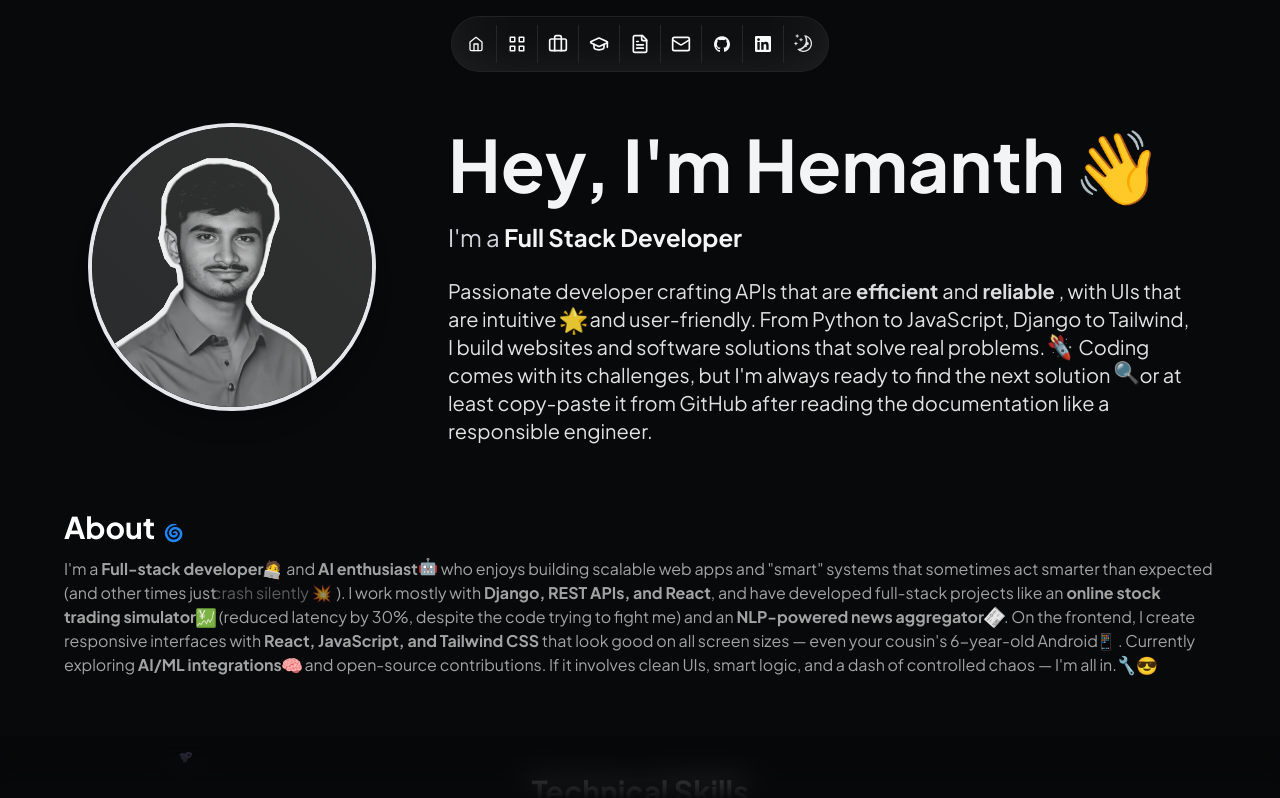
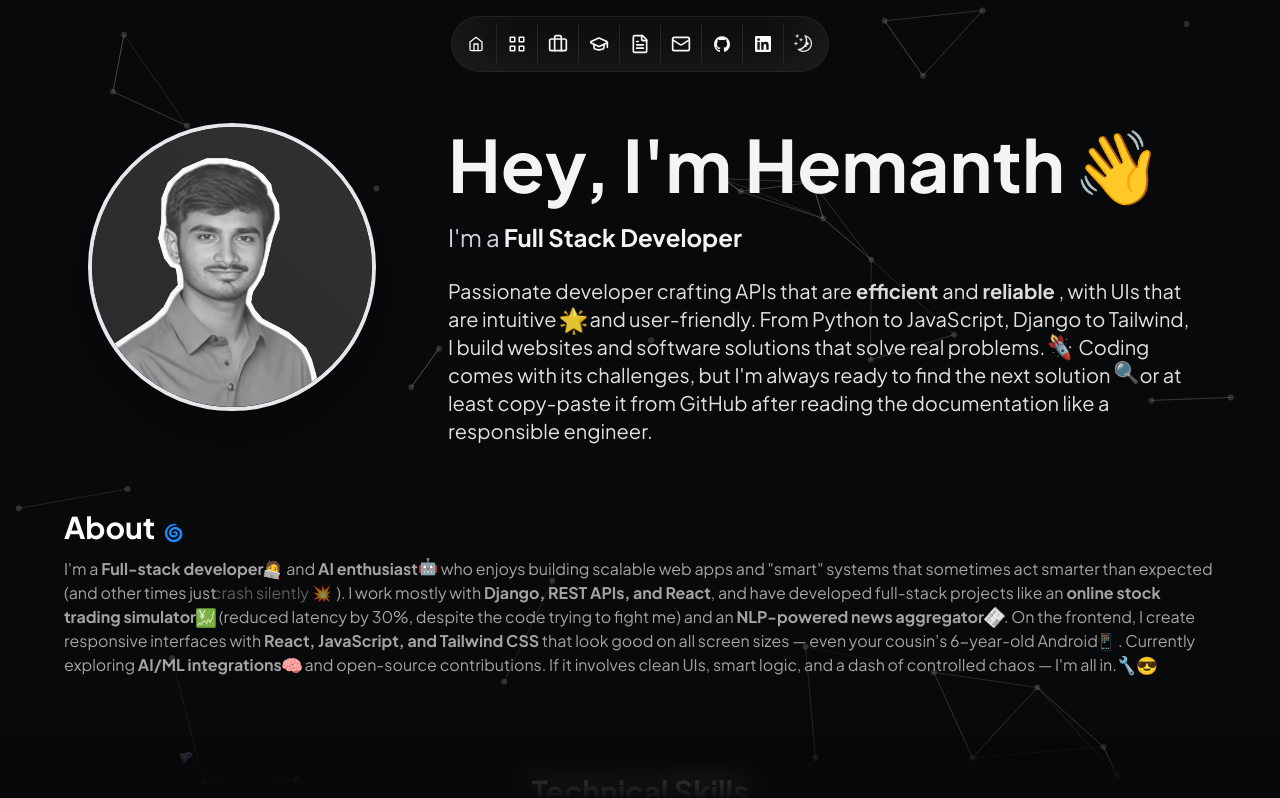
Before and after one commit to Hemanth-1354/HK-Portfolio, a Next.js app: page / in a window 1280 px wide. Shown: the top 798 px of the page. Built offline with nearby package versions, Linux system fonts and the light colour scheme.

Commit message:
Savepoint3

```diff
--- a/components/Header.jsx
+++ b/components/Header.jsx
@@ -2,12 +2,106 @@
 import Image from "next/image";
 import React, { useState, useEffect } from "react";
 import { motion } from "framer-motion";
+import Particles from "react-tsparticles";
+import { loadSlim } from "tsparticles-slim";
+
+const TypingText = ({ text }) => {
+  const [displayedText, setDisplayedText] = useState("");
+  const [currentIndex, setCurrentIndex] = useState(0);
+  const [showCursor, setShowCursor] = useState(true);
+
+  useEffect(() => {
+    if (currentIndex < text.length) {
+      const timeout = setTimeout(() => {
+        setDisplayedText(text.substring(0, currentIndex + 1));
+        setCurrentIndex(currentIndex + 1);
+      }, Math.random() * 30 + 20);
+
+      return () => clearTimeout(timeout);
+    } else {
+      const cursorInterval = setInterval(() => {
+        setShowCursor(prev => !prev);
+      }, 500);
+      return () => clearInterval(cursorInterval);
+    }
+  }, [currentIndex, text]);
+
+  return (
+    <span>
+      {displayedText}
+      <span className={showCursor ? "opacity-100" : "opacity-0"}>|</span>
+    </span>
+  );
+};
+
+const ParticleBackground = () => {
+  const particlesInit = async (engine) => {
+    await loadSlim(engine);
+  };
+
+  return (
+    <div className="fixed inset-0 z-1 h-screen w-full pointer-events-none">
+      <Particles
+        id="tsparticles"
+        init={particlesInit}
+        options={{
+          fullScreen: { enable: false },
+          particles: {
+            number: {
+              value: 30,
+              density: { enable: true, area: 800 }
+            },
+            color: { value: "#888" },
+            shape: { type: "circle" },
+            opacity: { value: 0.3 },
+            size: { value: 3 },
+            move: {
+              enable: true,
+              speed: 2,
+              direction: "none",
+              random: true,
+              straight: false,
+              outModes: { default: "bounce" }
+            },
+            links: {
+              enable: true,
+              distance: 150,
+              color: "#999",
+              opacity: 0.4,
+              width: 1
+            }
+          },
+          interactivity: {
+            events: {
+              onClick: {
+                enable: true,
+                mode: "push"
+              },
+              onHover: {
+                enable: true,
+                mode: "grab"
+              }
+            },
+            modes: {
+              push: { quantity: 5 }
+            }
+          }
+        }}
+        style={{
+          position: "absolute",
+          top: 0,
+          left: 0,
+          width: "100%",
+          height: "100%"
+        }}
+      />
+    </div>
+  );
+};
 
 const Header = () => {
   const [scrolled, setScrolled] = useState(false);
-  const [hovered, setHovered] = useState(false);
 
-  // Handle scroll effect
   useEffect(() => {
     const handleScroll = () => {
       setScrolled(window.scrollY > 50);
@@ -41,7 +135,6 @@ const Header = () => {
     }
   };
 
-  // Enhanced text glow
   const textGlow = {
     hidden: {
       textShadow: "0 0 0px rgba(0,0,0,0)",
@@ -62,24 +155,28 @@ const Header = () => {
     }
   };
 
+  const introText = "Passionate developer crafting APIs that are efficient and reliable, with UIs that are intuitive and user-friendly. From Python to JavaScript, Django to Tailwind, I build websites and software solutions that solve real problems. Coding comes with its challenges, but I'm always ready to find the next solution or at least copy-paste it from GitHub after reading the documentation like a responsible engineer.";
+
   return (
+    <>
+      <ParticleBackground />
       <motion.div
-      className={`w-full py-8 transition-all duration-500 ${scrolled ? "bg-opacity-95 backdrop-blur-sm" : ""}`}
+        className={`w-full py-8 transition-all duration-500 relative ${scrolled ? "bg-opacity-95 backdrop-blur-sm" : ""} select-none`}
         initial={{ opacity: 0 }}
         animate={{ opacity: 1 }}
         transition={{ duration: 0.5 }}
       >
-      <div className="container mx-auto px-4 md:px-6">
+        <div className="container mx-auto px-4 md:px-6 relative z-10">
           <motion.div
             className="flex flex-col md:flex-row justify-between items-center md:items-start gap-6 md:gap-8"
             initial={{ opacity: 0, y: 20 }}
             animate={{ opacity: 1, y: 0 }}
             transition={{ duration: 0.8, ease: "easeOut" }}
           >
-          {/* Profile image with enhanced animations */}
+            {/* Profile image */}
             <motion.div
               className="relative flex-none md:w-72 md:h-72 w-32 h-32 rounded-full overflow-hidden border-4 border-gray-800 dark:border-gray-200 shadow-xl order-1 md:order-none"
-            style={{ marginTop: '-5px', marginRight: '40px' }} // Adjust this value as needed
+              style={{ marginTop: '-5px', marginRight: '40px' }}
               initial={{ scale: 0.8, opacity: 0, rotate: -8 }}
               animate={{
                 scale: 1,
@@ -94,15 +191,12 @@ const Header = () => {
               }}
               whileHover={{
                 scale: 1.05,
-              boxShadow: "0 0 25px rgba(59, 130, 246, 0.6)",
                 transition: {
                   type: "spring",
                   stiffness: 400,
                   damping: 10
                 }
               }}
-            onHoverStart={() => setHovered(true)}
-            onHoverEnd={() => setHovered(false)}
               variants={floating}
             >
               <div className="absolute inset-0 bg-gradient-to-tr from-gray-700/20 to-gray-900/20 dark:from-gray-300/20 dark:to-gray-100/20 z-10" />
@@ -113,11 +207,10 @@ const Header = () => {
                 sizes="(max-width: 768px) 128px, 288px"
                 className="object-cover"
                 priority
-              style={{ filter: 'brightness(0.8) contrast(1.5)' }} // Adjust brightness and contrast here
               />
             </motion.div>
 
-          {/* Text content with enhanced animations */}
+            {/* Text content with emoji animations */}
             <motion.div
               className="flex flex-col md:w-9/12 order-2 md:order-none"
               initial={{ opacity: 0 }}
@@ -148,22 +241,14 @@ const Header = () => {
                 >👋</motion.span>
               </motion.h1>
 
-            {/* Role text */}
+              {/* Static role text */}
               <motion.div
                 className="text-xl md:text-2xl font-medium text-gray-700 dark:text-gray-300 mb-4"
                 initial={{ opacity: 0 }}
                 animate={{ opacity: 1 }}
                 transition={{ delay: 0.6 }}
               >
-              <span className="inline-block">I'm a </span>
-              <motion.span
-                className="inline-block font-bold text-gray-900 dark:text-gray-100"
-                initial={{ opacity: 0, y: 10 }}
-                animate={{ opacity: 1, y: 0 }}
-                transition={{ duration: 0.5 }}
-              >
-                &nbsp;Full Stack Developer
-              </motion.span>
+                I'm a <span className="font-bold text-gray-900 dark:text-gray-100">Full Stack Developer</span>
               </motion.div>
 
               <motion.p
@@ -233,6 +318,7 @@ const Header = () => {
           </motion.div>
         </div>
       </motion.div>
+    </>
   );
 };
 
--- a/package.json
+++ b/package.json
@@ -23,7 +23,11 @@
     "react-hook-form": "^7.54.2",
     "react-icons": "^5.5.0",
     "react-intersection-observer": "^9.16.0",
-    "simple-icons": "^14.12.3"
+    "react-tsparticles": "^2.12.2",
+    "simple-icons": "^14.12.3",
+    "tsparticles": "^3.8.1",
+    "tsparticles-engine": "^2.12.0",
+    "tsparticles-slim": "^2.12.0"
   },
   "devDependencies": {
     "@eslint/eslintrc": "^3",
```
Also changed, not shown: 1 other file (tests, documents, lock files or other folders). Lines whose indentation alone changed are shown as unchanged.
